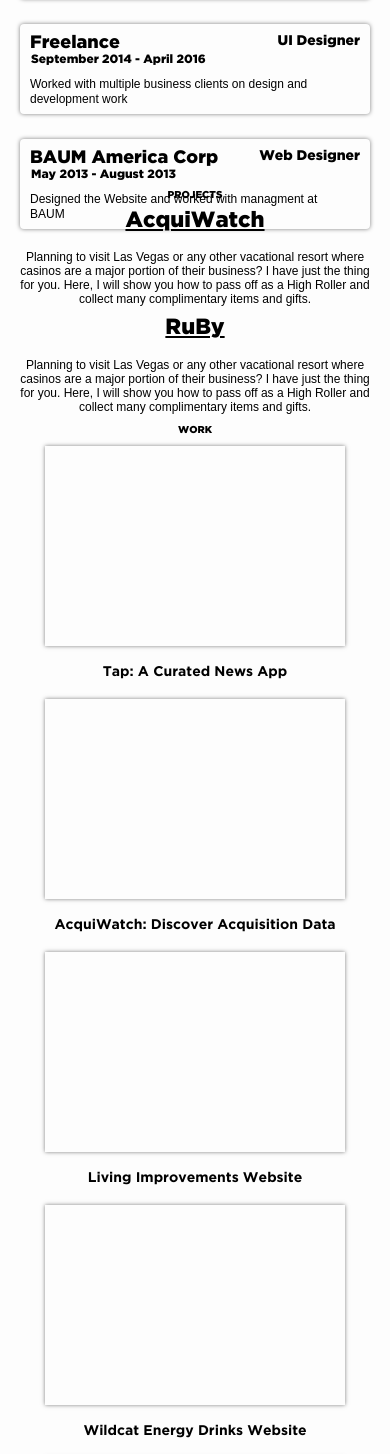
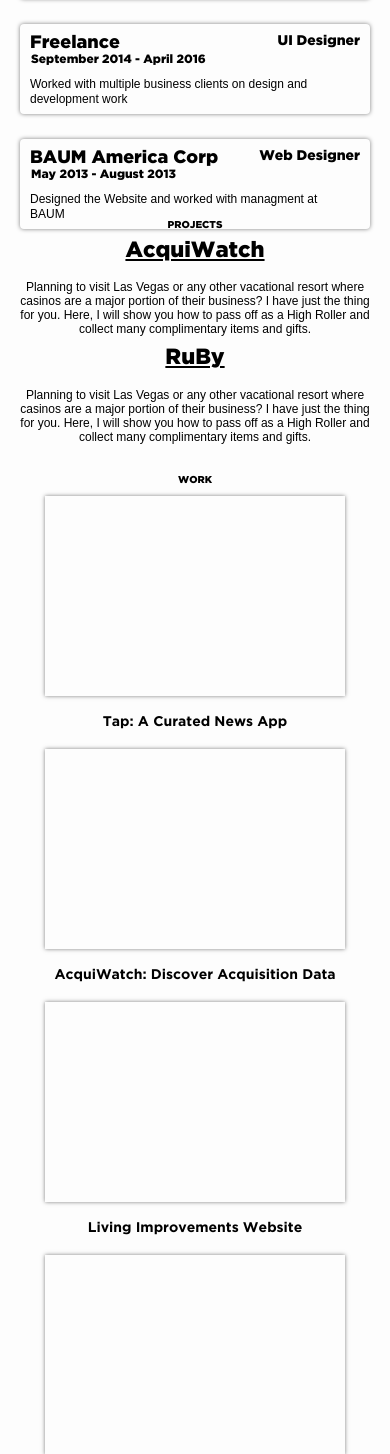
Before and after one commit to DarioVaccaro/vaccaro.design, a PHP site: page /index.html in a window 390 px wide. Shown: the part 1125-2579 px from the top of the page. Run offline with PHP 8.4, Linux system fonts and the light colour scheme; style sheets or scripts are compiled from the project's sources; some web fonts are replaced.

Commit message:
Fixed top margin on each section

```diff
--- a/css/style.css
+++ b/css/style.css
@@ -402,6 +402,7 @@ body main .projects {
     align-items: center;
     text-align: center;
     margin-left: 0;
+    margin-top: 30px;
   }
 }
 body main .projects .projects-title {
@@ -469,6 +470,7 @@ body main .work {
     justify-content: center;
     align-items: center;
     margin: 0;
+    margin-top: 20px;
   }
 }
 body main .work .work-title {
--- a/css/style.less
+++ b/css/style.less
@@ -372,6 +372,7 @@ body {
 				align-items: center;
 				text-align: center;
 				margin-left: 0;
+				margin-top: 30px;
 			}
 			// width: 1485px;
 			.projects-title {
@@ -422,6 +423,7 @@ body {
 				justify-content: center;
 				align-items: center;
 				margin: 0;
+				margin-top: 20px;
 			}
 			.work-title {
 				.title-style;
```
